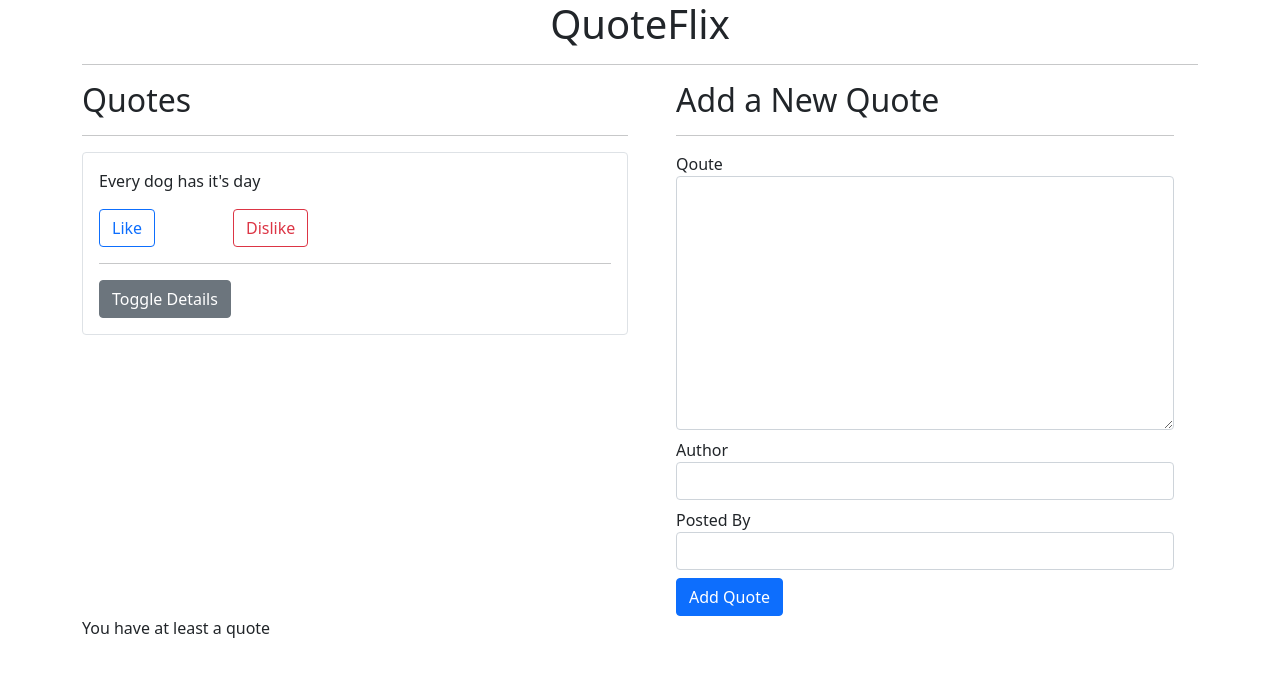
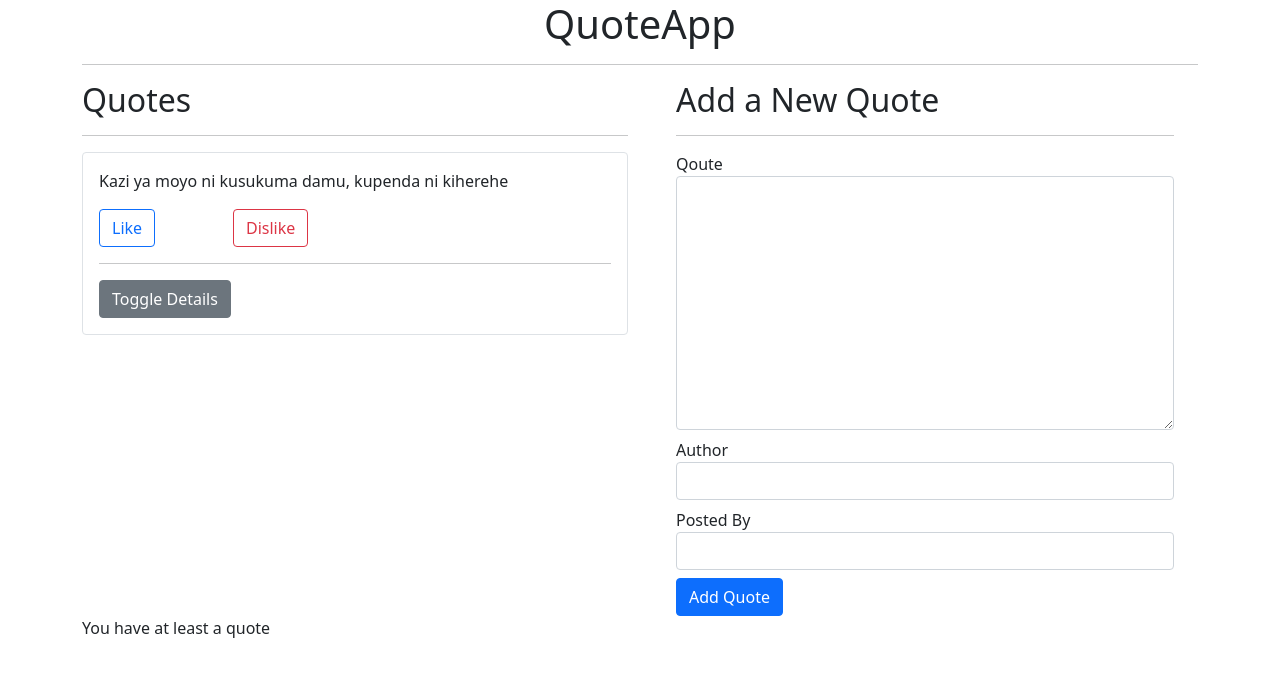
Before and after one commit to andrew4779/Quote-G, an Angular app: page / in a window 1280 px wide. Shown: the top 676 px of the page. Built offline with nearby package versions, Linux system fonts and the light colour scheme.

Commit message:
made final changes

```diff
--- a/src/app/quote/quote.component.html
+++ b/src/app/quote/quote.component.html
@@ -1,5 +1,5 @@
 <div class="container">
-  <h1 class="text-center">QuoteFlix</h1>
+  <h1 class="text-center">QuoteApp</h1>
   <hr>
 
   <div class="row">
--- a/src/app/quote/quote.component.ts
+++ b/src/app/quote/quote.component.ts
@@ -8,7 +8,7 @@ import { Quote } from '../quote';
 })
 export class QuoteComponent implements OnInit {
   quotes: Quote[] = [
-    new Quote(0, "Every dog has it's day", "Unknown", "Amos", 0, 0, new Date(2019, 5, 11)),
+    new Quote(0, "Kazi ya moyo ni kusukuma damu, kupenda ni kiherehe", "Unknown", "Andrew Kimani", 0, 0, new Date(2022, 2, 2)),
   ];
 
   toggleDetails(index: number) {
```
